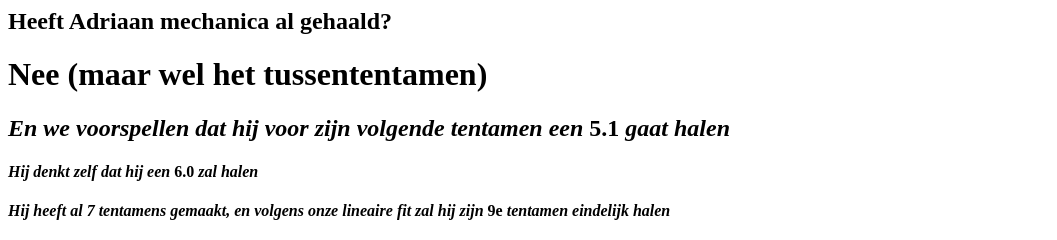
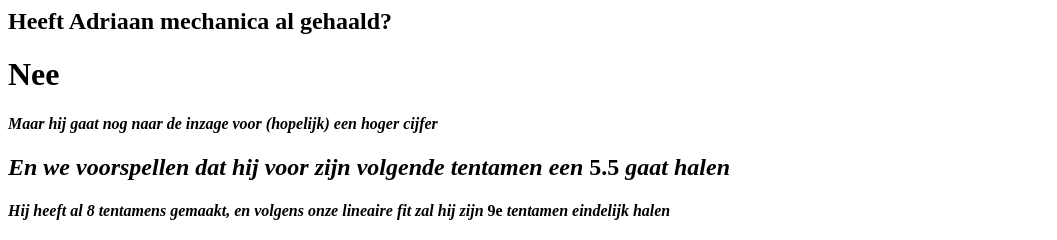
Before and after one commit to heeftadriaanmechanicaalgehaald/heeftadriaanmechanicaalgehaald.github.io, a plain HTML site: page index.html in a window 1280 px wide. Shown: the top 240 px of the page, without its empty margins (0-1057 px from the left). Drawn offline with Linux system fonts and the light colour scheme.

Commit message:
Update with new exam

```diff
--- a/index.html
+++ b/index.html
@@ -1,7 +1,18 @@
 <title>Heeft Adriaan mechanica al gehaald?</title>
 <h2>Heeft Adriaan mechanica al gehaald?</h2>
-<h1>Nee (maar wel het tussententamen)</h1>
-<h2><i>En we voorspellen dat hij voor zijn volgende tentamen een </i>5.1<i> gaat halen</i><h2>
-<h4><i>Hij denkt zelf dat hij een </i>6.0<i> zal halen</i></h4>
-<h4><i>Hij heeft al 7 tentamens gemaakt, en volgens onze lineaire fit zal hij zijn </i>9e<i> tentamen eindelijk halen</i></h4>
-<img src="fits.png">
+<h1>Nee</h1>
+<h4>
+  <i>Maar hij gaat nog naar de inzage voor (hopelijk) een hoger cijfer</i>
+</h4>
+<h2>
+  <i>En we voorspellen dat hij voor zijn volgende tentamen een </i>5.5<i>
+    gaat halen</i
+  >
+</h2>
+<!--<h4><i>Hij denkt zelf dat hij een </i>6.0<i> zal halen</i></h4>!-->
+<h4>
+  <i
+    >Hij heeft al 8 tentamens gemaakt, en volgens onze lineaire fit zal hij zijn </i
+  >9e<i> tentamen eindelijk halen</i>
+</h4>
+<img src="fits.png" />
```
Also changed, not shown: fits.png, 1 other file.
